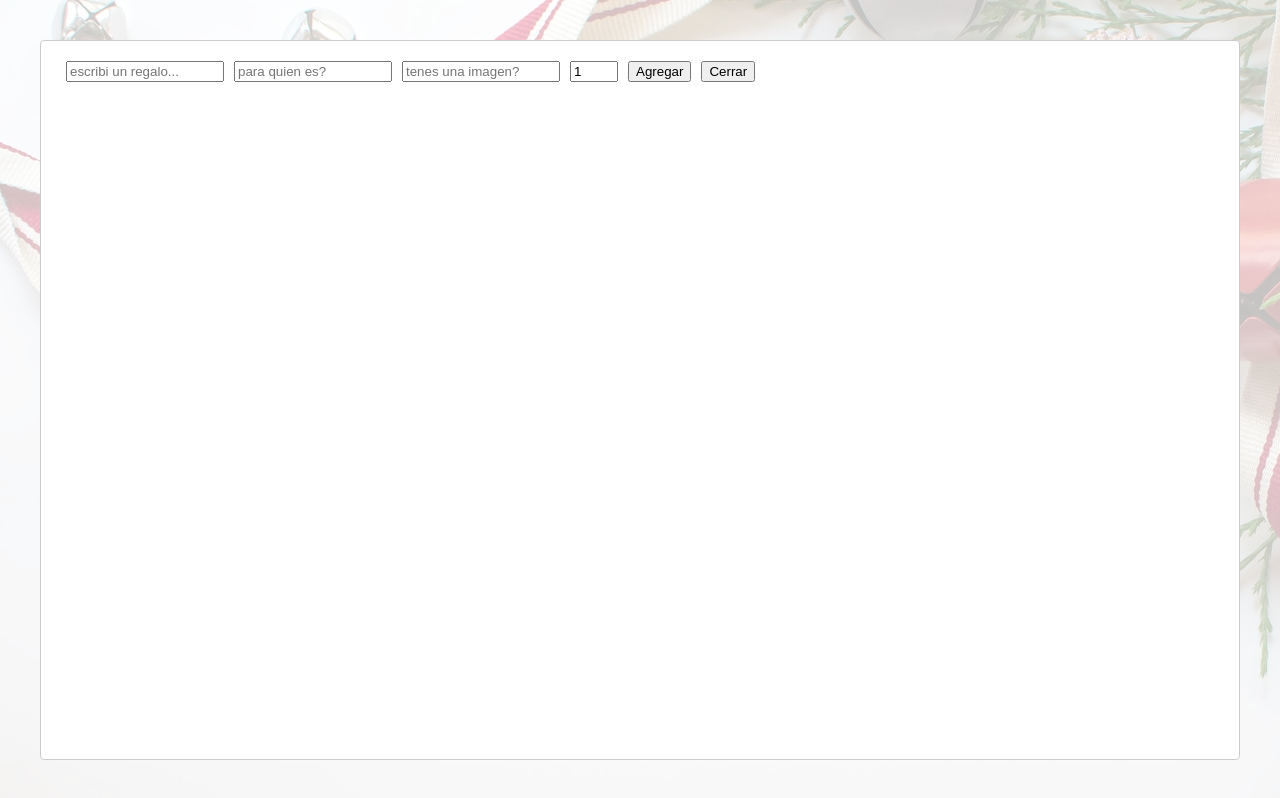
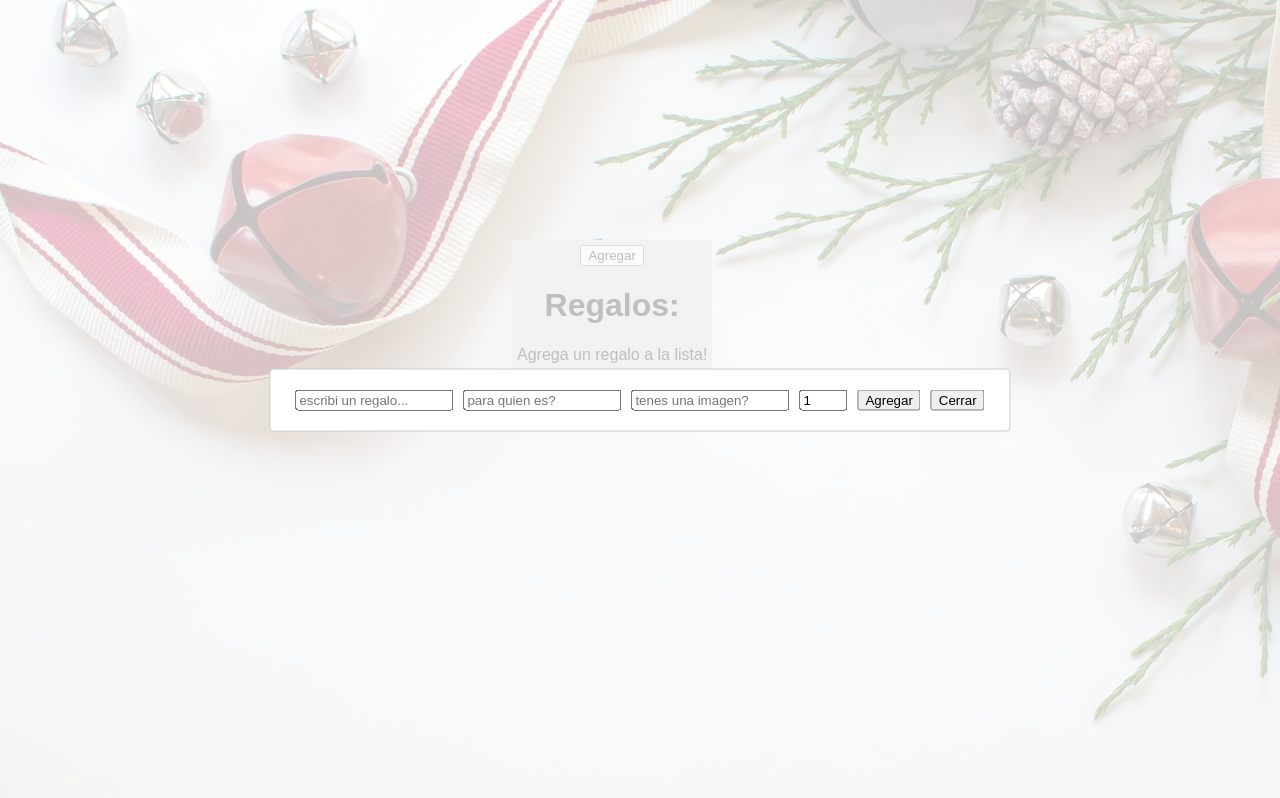
Before and after one commit to Lipitt/Adviency, a React (Create React App) app: page / in a window 1280 px wide. Both pictures are taken after a click on the button "Agregar". Built offline with nearby package versions, Linux system fonts and the light colour scheme; a web font is replaced by a local one.

Commit message:
dia-13 catching up: added modal style

```diff
--- a/src/App.jsx
+++ b/src/App.jsx
@@ -7,6 +7,17 @@
 import giftThumbnail from "./assets/gift-thumbnail.jpg";
 
 Modal.setAppElement("#root");
+
+const customStyles = {
+  content: {
+    top: "50%",
+    left: "50%",
+    right: "auto",
+    bottom: "auto",
+    marginRight: "-50%",
+    transform: "translate(-50%, -50%)",
+  },
+};
 
 export default function App() {
   const [list, setList] = useState(
@@ -91,7 +102,7 @@
       <div className="container">
         <div>
           <button onClick={() => handleShowModal(true)}>Agregar</button>
-          <Modal isOpen={showModal}>
+          <Modal isOpen={showModal} style={customStyles}>
             <ErrorDiv errorMsj={errorMsj} showError={showError} />
             <RegaloForm
               submitItem={handleSubmit}
```
